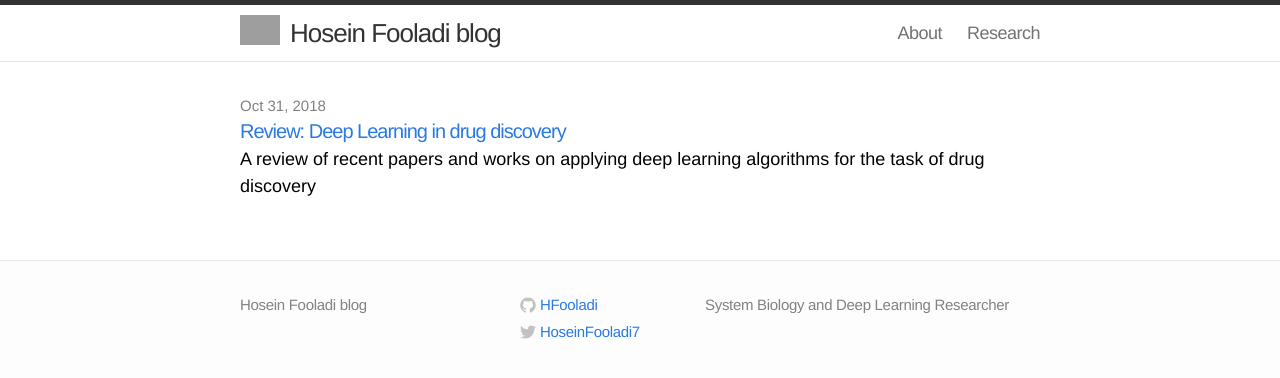
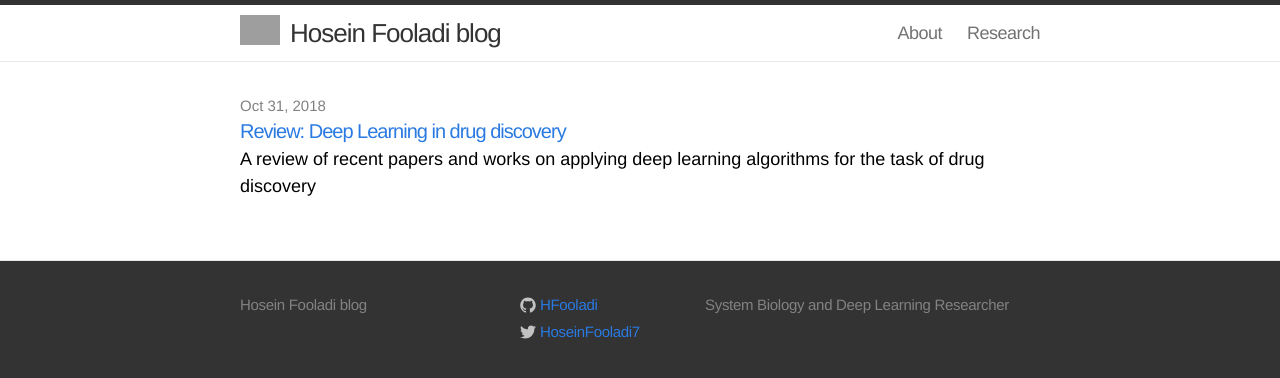
Before and after one commit to HFooladi/HFooladi.github.io, a Jekyll site: the page built from index.html, in a window 1280 px wide. Shown: the top 378 px of the page. Built offline with Jekyll 4.4.1, drawn with Linux system fonts in a browser that asks for light colours; grey boxes are pictures that could not be loaded.

Commit message:
Update main.css

```diff
--- a/css/main.css
+++ b/css/main.css
@@ -13,7 +13,7 @@ body {
   font-size: 18px;
   line-height: 27px;
   font-weight: 400;
-  background-color: #fdfdfd;
+  background-color: #333333;
 }
 
 h1, h2, h3, h4, h5, h6 { font-size: 100%; font-weight: 400; }
```
